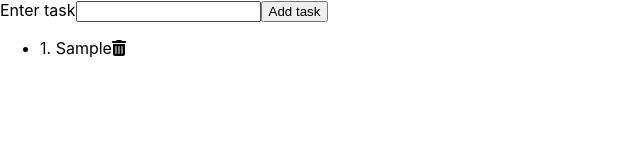
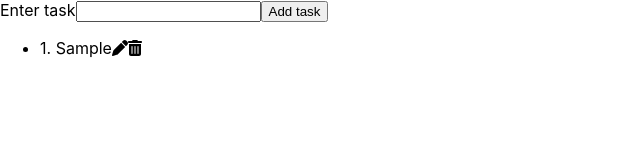
Before and after one commit to pmbechard/react-task-app, a React (Create React App) app: page / in a window 1280 px wide. Both pictures are taken after typing "Sample" into the empty fields and a click on the button "Add task". Shown: the top 160 px of the page, without its empty margins (0-640 px from the left). Built offline with nearby package versions, Linux system fonts and the light colour scheme; the HTML template or start-up script is replaced by a standard one.

Commit message:
Adds editing input functionality

```diff
--- a/src/App.js
+++ b/src/App.js
@@ -8,11 +8,10 @@ class App extends Component {
     super();
 
     this.state = {
+      tasks: [],
       task: { text: '', id: uniqid() },
-      tasks: [],
+      editing: null,
     };
-
-    // this.onDelete = this.onDelete.bind(this);
   }
 
   handleChange = (e) => {
@@ -21,6 +20,7 @@ class App extends Component {
         text: e.target.value,
         id: this.state.task.id,
       },
+      editing: null,
     });
   };
 
@@ -30,6 +30,7 @@ class App extends Component {
       this.setState({
         tasks: this.state.tasks.concat(this.state.task),
         task: { text: '', id: uniqid() },
+        editing: null,
       });
     }
   };
@@ -37,11 +38,18 @@ class App extends Component {
   onDelete = (e, key) => {
     this.setState({
       tasks: this.state.tasks.filter((item) => item.id !== key),
+      editing: null,
+    });
+  };
+
+  onEdit = (e, key) => {
+    this.setState({
+      editing: this.state.tasks.filter((item) => item.id === key)[0],
     });
   };
 
   render() {
-    const { task, tasks } = this.state;
+    const { tasks, task, editing } = this.state;
     return (
       <div>
         <div>
@@ -57,7 +65,13 @@ class App extends Component {
           </form>
         </div>
         <div>
-          <Overview tasks={tasks} onDelete={this.onDelete} />
+          <Overview
+            tasks={tasks}
+            onDelete={this.onDelete}
+            onEdit={this.onEdit}
+            onSubmit={this.onSubmitTask}
+            editing={editing}
+          />
         </div>
       </div>
     );
--- a/src/components/Overview.js
+++ b/src/components/Overview.js
@@ -1,21 +1,43 @@
 import { FontAwesomeIcon } from '@fortawesome/react-fontawesome';
-import { faTrashCan } from '@fortawesome/free-solid-svg-icons';
+import {
+  faTrashCan,
+  faPen,
+  faCircleCheck,
+} from '@fortawesome/free-solid-svg-icons';
 
 const Overview = (props) => {
-  const { tasks, onDelete } = props;
+  const { tasks, onDelete, onEdit, onSubmitTask, editing } = props;
 
   return (
     <ul>
       {tasks.map((task, i) => {
+        if (editing !== task) {
           return (
             <li key={task.id}>
               {i + 1}. {task.text}
+              <FontAwesomeIcon
+                icon={faPen}
+                onClick={(e) => onEdit(e, task.id)}
+              />
               <FontAwesomeIcon
                 icon={faTrashCan}
                 onClick={(e) => onDelete(e, task.id)}
               />
             </li>
           );
+        } else {
+          return (
+            <li key={task.id}>
+              {i + 1}.
+              <input type='text' placeholder={task.text} />
+              <FontAwesomeIcon icon={faCircleCheck} onClick={onSubmitTask} />
+              <FontAwesomeIcon
+                icon={faTrashCan}
+                onClick={(e) => onDelete(e, task.id)}
+              />
+            </li>
+          );
+        }
       })}
     </ul>
   );
```
Lines whose indentation alone changed are shown as unchanged.
